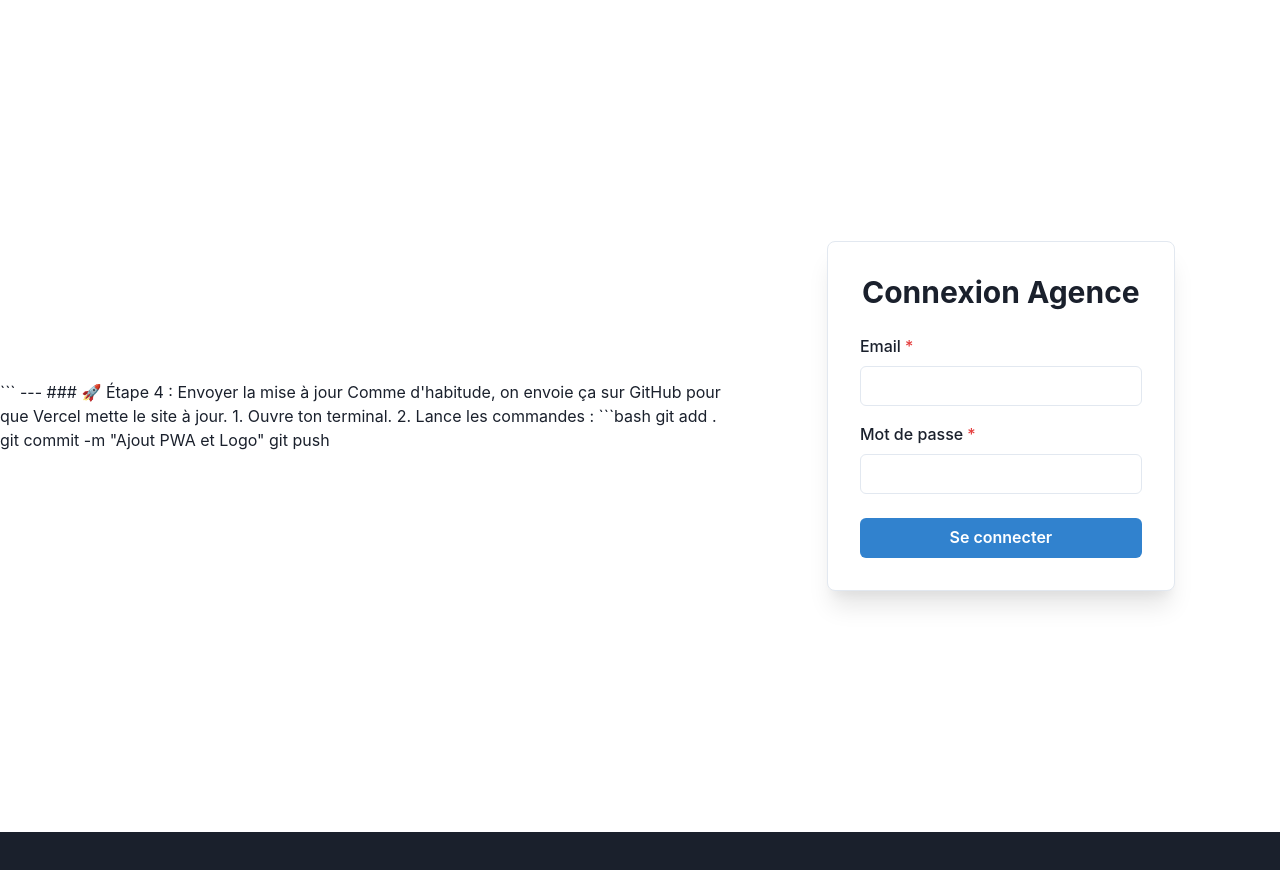
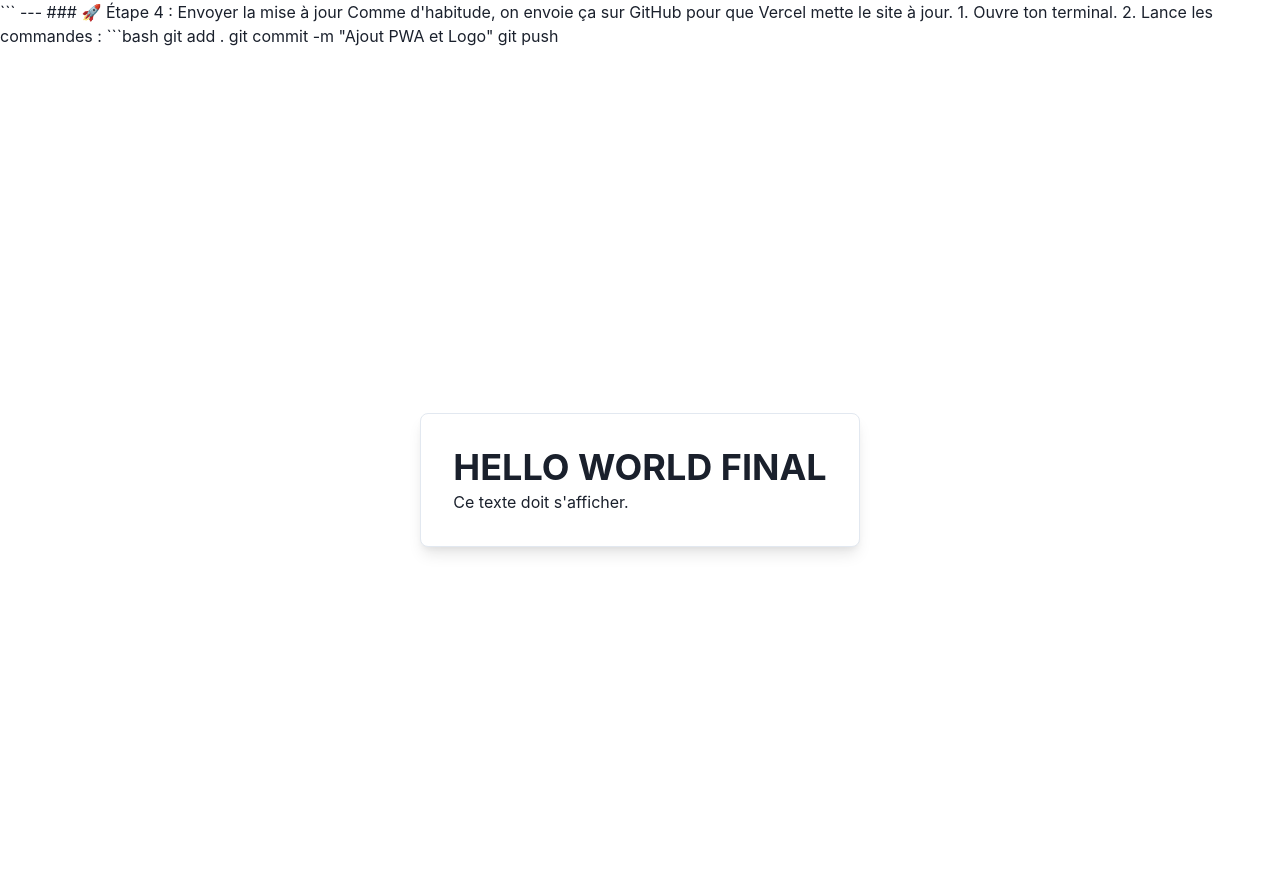
Before and after one commit to Berkani-49/saas-immo-final, a React (Vite) app in the folder saas-immo-frontend/: page / in a window 1280 px wide. Shown: the top 870 px of the page. Before the commit the page ends 832 px from the top, so only its background shows below. Built offline with nearby package versions, Linux system fonts and the light colour scheme.

Commit message:
MINIMAL TEST

```diff
--- a/saas-immo-frontend/src/App.jsx
+++ b/saas-immo-frontend/src/App.jsx
@@ -1,75 +1,17 @@
-// Fichier: src/App.jsx (Version Finale & Propre)
+// Fichier: src/App.jsx
 
-import React, { useState, useEffect } from 'react';
-import axios from 'axios';
-import './App.css';
-import Dashboard from './Dashboard.jsx';
-import { Routes, Route, Navigate } from 'react-router-dom';
-import PropertyDetail from './pages/PropertyDetail.jsx';
-import ContactDetail from './pages/ContactDetail.jsx';
-import SecretRegister from './pages/SecretRegister.jsx';
-import PriceEstimator from './PriceEstimator.jsx';
-import { Box, Heading, FormControl, FormLabel, Input, Button, Alert, Spinner, Center } from '@chakra-ui/react';
-import { AlertIcon } from '@chakra-ui/icons';
+import React from 'react';
+import { Box, Heading, Center } from '@chakra-ui/react';
 
 export default function App() {
-  const [email, setEmail] = useState('');
-  const [password, setPassword] = useState('');
-  const [token, setToken] = useState(null);
-  const [message, setMessage] = useState('');
-  const [isLoadingToken, setIsLoadingToken] = useState(true);
-  const [isLoggingIn, setIsLoggingIn] = useState(false);
-
-  useEffect(() => {
-    const storedToken = localStorage.getItem('token');
-    if (storedToken) { setToken(storedToken); }
-    setIsLoadingToken(false);
-  }, []);
-
-  const handleLogin = async (e) => {
-    e.preventDefault();
-    setMessage('');
-    setIsLoggingIn(true);
-    try {
-      // On pointe vers ton serveur Render
-      const response = await axios.post('https://saas-immo-complet.onrender.com/api/auth/login', { email, password });
-      localStorage.setItem('token', response.data.token);
-      setToken(response.data.token);
-    } catch (error) {
-      setMessage('Email ou mot de passe incorrect.');
-    } finally {
-      setIsLoggingIn(false);
-    }
-  };
-
-  const handleLogout = () => { localStorage.removeItem('token'); setToken(null); };
-
-  if (isLoadingToken) return <Center h="100vh"><Spinner size="xl" /></Center>;
-
   return (
-    <Box maxWidth="1200px" margin="40px auto" p={[3, 6]}>
-      {/* J'ai enlevé le cadre blanc pour la page principale, c'est plus joli si le Dashboard gère son design */}
-      <Routes>
-        <Route path="/" element={token ? <Dashboard token={token} onLogout={handleLogout} /> : (
-          // BOITE DE CONNEXION CENTRÉE
-          <Center h="80vh">
-            <Box p={8} maxWidth="400px" borderWidth={1} borderRadius="lg" boxShadow="xl" bg="white" width="100%">
-              <Heading as="h2" size="lg" mb={6} textAlign="center">Connexion Agence</Heading>
-              <form onSubmit={handleLogin}>
-                <FormControl id="email-login" mb={4} isRequired><FormLabel>Email</FormLabel><Input type="email" value={email} onChange={(e) => setEmail(e.target.value)} /></FormControl>
-                <FormControl id="password-login" mb={6} isRequired><FormLabel>Mot de passe</FormLabel><Input type="password" value={password} onChange={(e) => setPassword(e.target.value)} /></FormControl>
-                {message && <Alert status="error" mb={4} borderRadius="md"><AlertIcon />{message}</Alert>}
-                <Button type="submit" colorScheme="blue" width="full" isLoading={isLoggingIn}>Se connecter</Button>
-              </form>
-            </Box>
-          </Center>
-        )} />
-
-        <Route path="/property/:propertyId" element={token ? <PropertyDetail token={token} onLogout={handleLogout} /> : <Navigate to="/" />} />
-        <Route path="/contact/:contactId" element={token ? <ContactDetail token={token} onLogout={handleLogout} /> : <Navigate to="/" />} />
-        <Route path="/estimate" element={token ? <PriceEstimator token={token} /> : <Navigate to="/" />} />
-        <Route path="/nouveau-membre-agence" element={<SecretRegister />} />
-      </Routes>
-    </Box>
+    <Center h="100vh">
+      <Box p={8} borderWidth={1} borderRadius="lg" boxShadow="lg" bg="white">
+        <Heading as="h1" size="xl" textAlign="center">
+          HELLO WORLD FINAL
+        </Heading>
+        <p>Ce texte doit s'afficher.</p>
+      </Box>
+    </Center>
   );
 }
```
